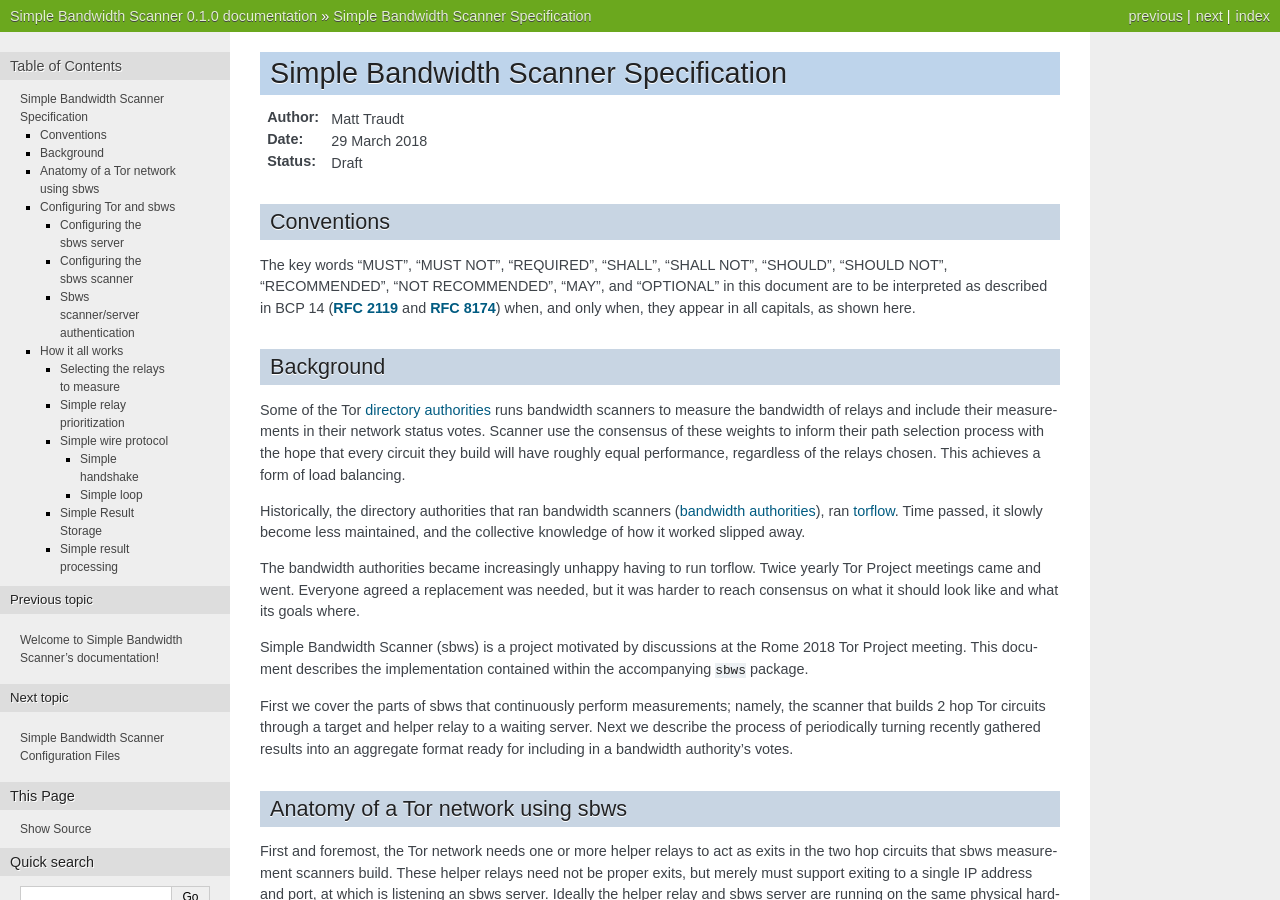
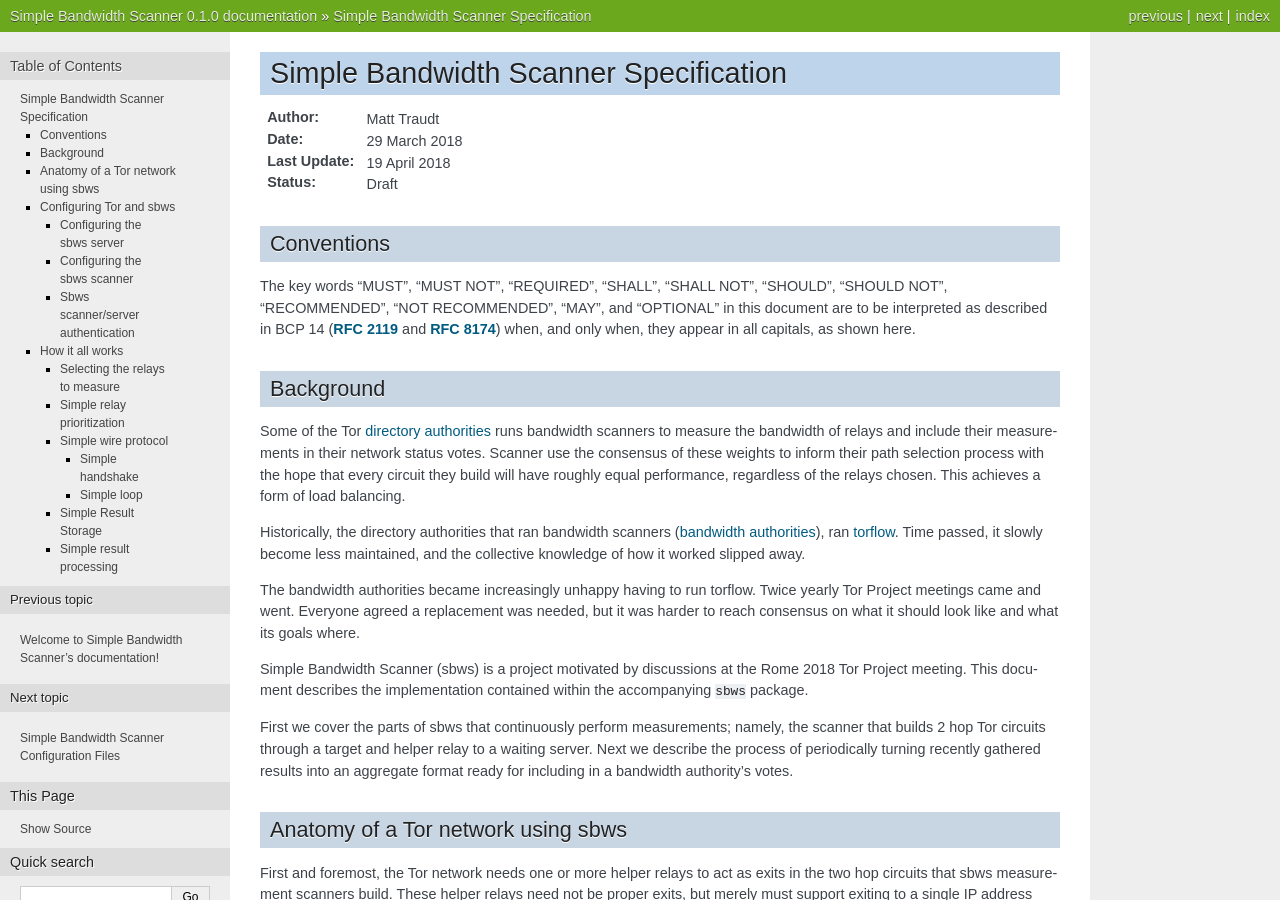
Before and after one commit to torproject/sbws, a Sphinx documentation site: the page built from docs/source/specification.rst, in a window 1280 px wide and 900 px high. Built offline with Sphinx 7.4.7, drawn with Linux system fonts in a browser that asks for light colours.

Commit message:
Add last update header

```diff
--- a/docs/source/specification.rst
+++ b/docs/source/specification.rst
@@ -3,6 +3,7 @@
 
 :Author: Matt Traudt
 :Date: 29 March 2018
+:Last Update: 19 April 2018
 :Status: Draft
 
 Conventions
```
